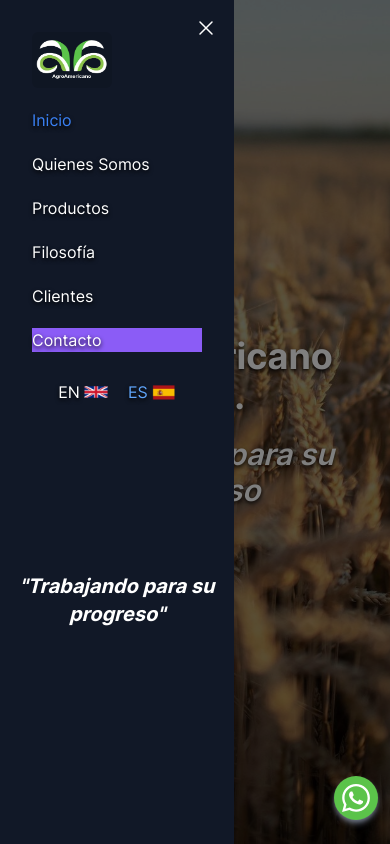
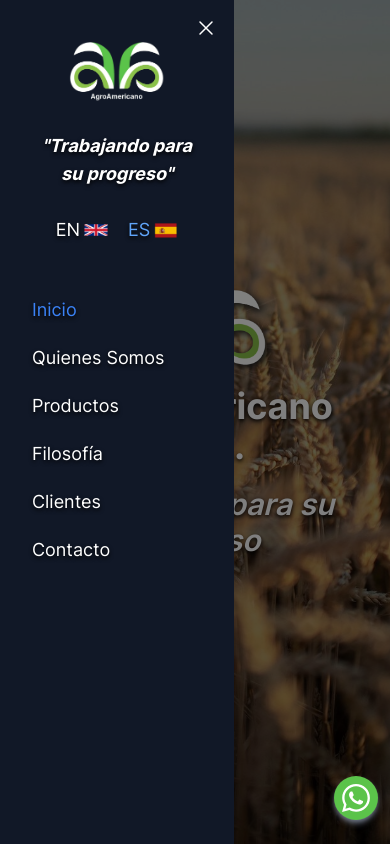
Before and after one commit to nicolascrosetti/agro, a website: page index.html in a window 390 px wide. Both pictures are taken after a click on the icon 79 px from the left and 40 px from the top of the page. Shown: the top 844 px of the page. Drawn offline with nearby package versions, Linux system fonts and the light colour scheme.

Commit message:
add logo to header

```diff
--- a/index.html
+++ b/index.html
@@ -14,14 +14,8 @@
     <div id="body-backdrop" class="z-40 bg-black absolute top-0 w-screen height100 bg-opacity-80 hidden opacity-0 ease-linear duration-300" ></div>
     <!-- #region Navbar -->
     <nav  id="navbar" class="justify-around text-xl items-center fixed bg-black bg-opacity-80 w-full ease-linear duration-500 z-40 p-2 hidden lg:flex text-shadow shadow-gray-500">
-        <a href="#header"><img src="img/logo.png" alt="logo" class="h-[75px] w-28 rounded-md hover:transform hover:scale-110 transition duration-500"></a>
+        <a href="#header"><img src="img/logo.png" alt="logo" class="h-[75px] rounded-md hover:transform hover:scale-110 transition duration-500"></a>
         <ul class="md:flex gap-5 md:visible hidden p-8 text-white text-shadow shadow-black">
-            <li class="hover:text-blue-500">
-              <a href="#header">
-                <span data-language="spanish">Inicio</span>
-                <span data-language="english" class="hidden">Quienes Somos</span>
-              </a>
-            </li>
             <li class="hover:text-blue-500">
               <a href="#aboutus">
                 <span data-language="spanish">Quienes Somos</span>
@@ -54,11 +48,11 @@
             </li>
         </ul>
         <ul class="md:flex gap-2 md:visible hidden xl:absolute xl:right-3 2xl:right-11 text-white">
-          <li class="english-button cursor-pointer flex items-center gap-1">
+          <li class="english-button cursor-pointer flex items-center gap-1 hover:text-blue-400">
             EN
             <img src="img/english.ico" alt="english" class="h-6 w-6">
           </li>
-          <li class="spanish-button cursor-pointer flex items-center gap-1 text-blue-400">
+          <li class="spanish-button cursor-pointer flex items-center gap-1 text-blue-400 hover:text-blue-400">
             ES
             <img src="img/spanish.ico" alt="spanish" class="h-6 w-6">
           </li>
@@ -74,8 +68,24 @@
         <svg id="close-drawer" xmlns="http://www.w3.org/2000/svg" fill="none" viewBox="0 0 24 24" stroke-width="1.5" stroke="currentColor" class="text-white w-6 h-6 absolute top-4 right-4 cursor-pointer">
           <path stroke-linecap="round" stroke-linejoin="round" d="M6 18L18 6M6 6l12 12" />
         </svg>
-        <ul class="flex flex-col gap-5 md:visible p-8 text-shadow shadow-black">
-            <img src="img/logo.png" alt="logo" class="h-14 w-20 bg-black bg-opacity-10 rounded-md p-1 hover:transform hover:scale-110 transition duration-500">
+        <ul class="flex flex-col gap-5 md:visible p-8 text-shadow text-lg shadow-black">
+            <div class="w-full flex items-center justify-center">
+              <img src="img/logo.png" alt="logo" class="h-20 rounded-md p-1 hover:transform hover:scale-110 transition duration-500">
+            </div>
+            <div class="text-lg w-full text-center italic font-bold">
+              <span data-language="spanish">"Trabajando para su progreso"</span>
+              <span data-language="english" class="hidden">"Working for your progress"</span>
+            </div>
+            <ul class="gap-5 p-2 text-white flex justify-center mb-6">
+              <li class="english-button cursor-pointer flex items-center gap-1 hover:text-blue-400">
+                EN
+                <img src="img/english.ico" alt="english" class="h-6 w-6">
+              </li>
+              <li class="spanish-button cursor-pointer flex items-center gap-1 text-blue-400 hover:text-blue-400">
+                ES
+                <img src="img/spanish.ico" alt="spanish" class="h-6 w-6">
+              </li>
+            </ul>
             <li class="hover:text-blue-500"><a href="#header" class="drawer-item drawer-link">
               <span data-language="spanish">Inicio</span>
               <span data-language="english" class="hidden">Home</span>
@@ -96,25 +106,12 @@
               <span data-language="spanish">Clientes</span>
               <span data-language="english" class="hidden">Clients</span>
             </a></li>
-            <li class="bg-violet-500 sm:bg-yellow-500 md:bg-green-500 lg:bg-blue-500 xl:bg-red-500 2xl:bg-orange-500 hover:text-blue-500"><a href="#contact-form" class="drawer-item drawer-link">
+            <!-- bg-violet-500 sm:bg-yellow-500 md:bg-green-500 lg:bg-blue-500 xl:bg-red-500 2xl:bg-orange-500 -->
+            <li class="hover:text-blue-500"><a href="#contact-form" class="drawer-item drawer-link">
               <span data-language="spanish">Contacto</span>
               <span data-language="english" class="hidden">Contact</span>
             </a></li>
-            <ul class="gap-5 p-2 text-white flex justify-center">
-              <li class="english-button cursor-pointer flex items-center gap-1">
-                EN
-                <img src="img/english.ico" alt="english" class="h-6 w-6">
-              </li>
-              <li class="spanish-button cursor-pointer flex items-center gap-1 text-blue-400">
-                ES
-                <img src="img/spanish.ico" alt="spanish" class="h-6 w-6">
-              </li>
-            </ul>
         </ul>
-        <div class="text-xl mt-32 w-full text-center italic font-bold">
-          <span data-language="spanish">"Trabajando para su progreso"</span>
-          <span data-language="english" class="hidden">"Working for your progress"</span>
-        </div>
     </div>
     <div id="drawer-backdrop" class="w-screen z-40 bg-black opacity-50 fixed hidden"></div>
      <!-- Whastapp Fixed Icon -->
@@ -155,6 +152,7 @@
 
         <!-- mt-48 md:mt-32 2xl:mt-64 md:ml-16 md:mr-16 -->
         <div class="px-4 py-8 max-w-6xl flex flex-col gap-5 justify-center items-center">
+            <img src="img/logonowords.png" alt="agroamericano" class="h-20 png-shadow hover:transform hover:scale-125 transition duration-500">
             <h1 class="text-4xl  md:text-6xl font-bold text-white text-center text-shadow shadow-black" >AgroAmericano S.R.L.</h1>
             <p class="text-3xl md:text-4xl text-white font-semibold italic text-center">
               <span data-language="spanish" class="text-shadow shadow-black">Trabajando para su progreso</span>
@@ -1546,7 +1544,7 @@
 
           <form id="contact-form" action="#" class="w-5/6 md:w-3/4 lg:w-1/2 2xl:w-2/5 px-8 flex flex-col text-lg font-bold gap-5 bg-slate-50 py-4 md:py-20 md:px-28 bg-opacity-60 rounded-lg shadow-black shadow-lg relative">
             <div class="flex justify-center text-center">
-              <img src="img/logo.png" alt="logo" class="h-20 w-28 absolute top-0 left-0 opacity-0 md:opacity-100 bg-black bg-opacity-80 p-1 rounded-tl-md rounded-br-md">
+              <img src="img/logo.png" alt="logo" class="h-20 absolute top-0 left-0 opacity-0 md:opacity-100 bg-black bg-opacity-80 p-1 rounded-tl-md rounded-br-md">
               <h4 class="text-2xl md:text-4xl font-inter font-bold">AgroAmericano S.R.L.</h4>
             </div>
             <div class="flex flex-col">
--- a/styles/custom.css
+++ b/styles/custom.css
@@ -16,6 +16,10 @@
 }
 .black-green{
     background-color: #327725;
+}
+.png-shadow{
+    -webkit-filter: drop-shadow(3px 3px 3px #222);
+    filter: drop-shadow(3px 3px 3px #222);
 }
 
 .rotate {
```
Also changed, not shown: img/logonowords.png (renamed from dist/img/logonowords.png), output.css.
